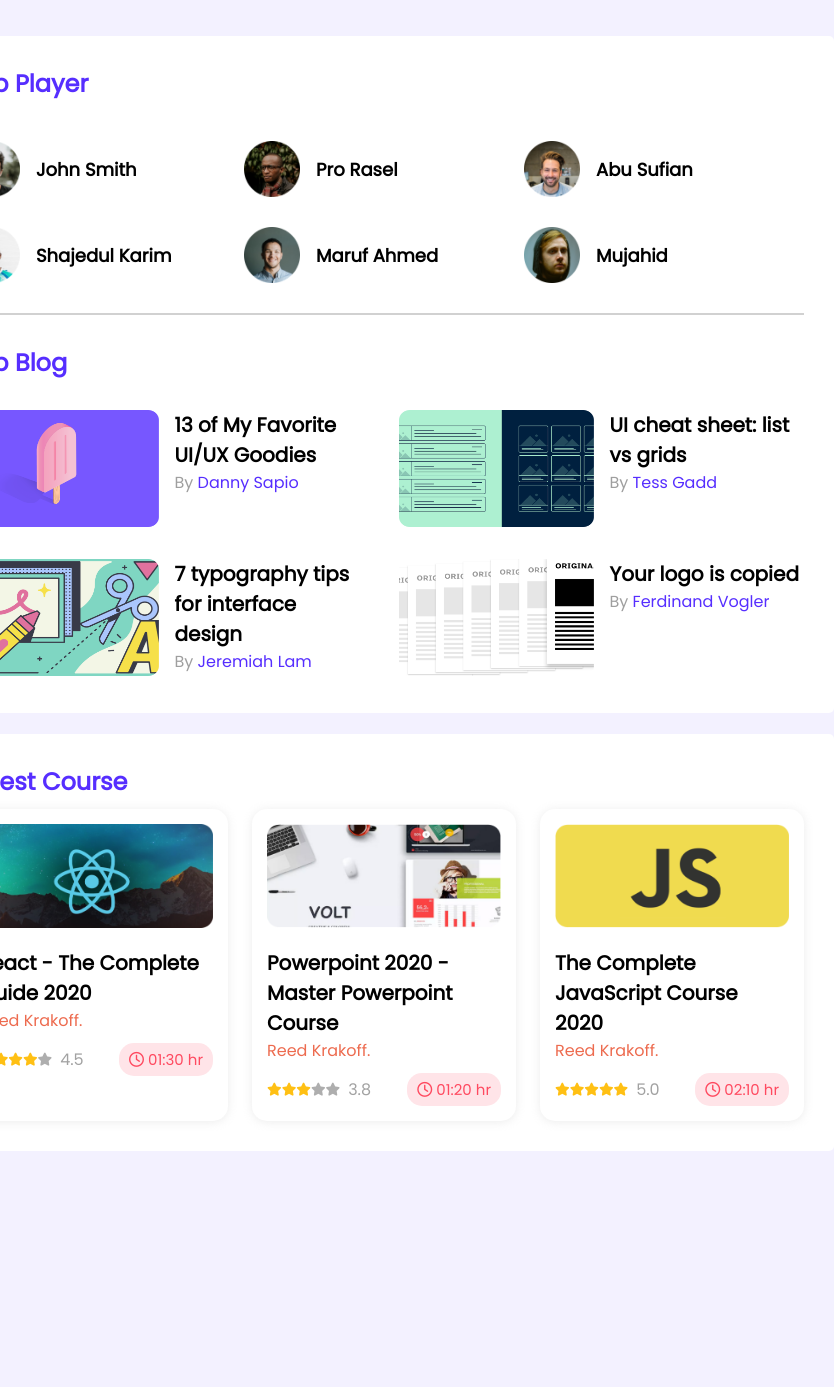
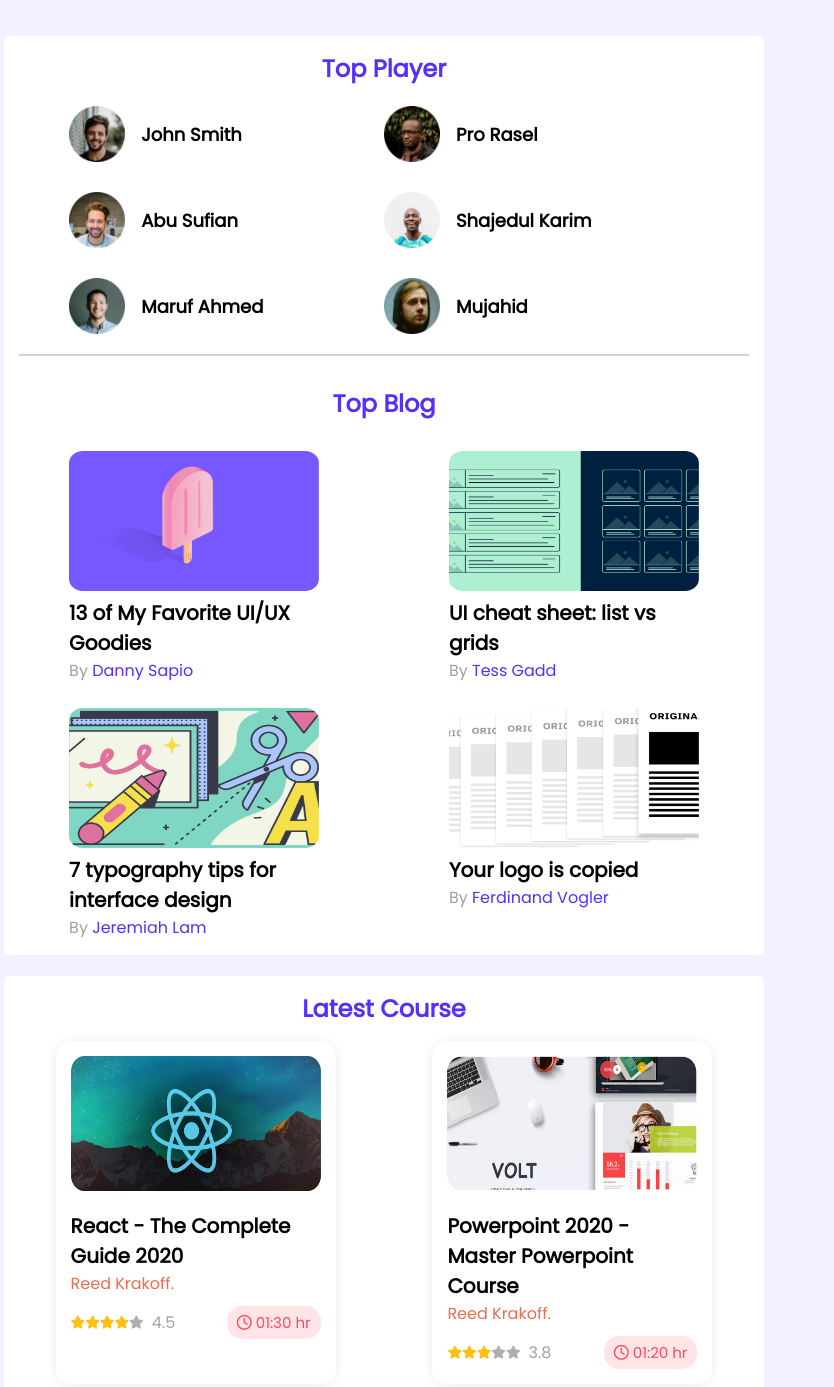
Before and after one commit to tasnimulshadi/ph-leader-board, a plain HTML site: page index.html in a window 768 px wide. Shown: the top 1387 px of the page, 834 px wide, since content can reach past the window. Before the commit the page ends 1187 px from the top, so only its background shows below. Drawn offline with Linux system fonts and the light colour scheme.

Commit message:
medium device responsive

```diff
--- a/style.css
+++ b/style.css
@@ -103,7 +103,7 @@
 }
 
 .blog-thumbnail img:hover {
-    transform: scale(1.1)
+    transform: scale(1.1);
 }
 
 .blog-info h3 {
@@ -276,12 +276,20 @@
         height: 150px;
     }
 
+    .blog-thumbnail img:hover {
+        transform: none;
+    }
+
     .blog-info h3 {
         font-size: 17px;
     }
 
     .blog-info p {
         font-size: 13px;
+    }
+
+    .blog-info p a:hover {
+        font-weight: 400;
     }
 
     .latest-courses {
@@ -330,7 +338,51 @@
 }
 
 /* Medium Devices */
-@media screen and (min-width:577px) and (max-width:768px) {}
+@media screen and (min-width:577px) and (max-width:768px) {
+    .container {
+        width: 95%;
+        padding: 15px;
+    }
 
-/* Large Devices */
-@media screen and (min-width:767px) and (max-width:992px) {}
+    .section-title {
+        margin: 0;
+        text-align: center;
+    }
+
+    .players {
+        grid-template-columns: repeat(2, 1fr);
+        padding: 20px 50px;
+    }
+
+    .blog {
+        flex-direction: column;
+        align-items: center;
+    }
+
+    .blog-thumbnail,
+    .blog-info {
+        width: 250px;
+    }
+
+    .blog-thumbnail img {
+        height: 140px;
+    }
+
+    .blog-thumbnail img:hover {
+        transform: none;
+    }
+
+    .courses {
+        grid-template-columns: repeat(2, 1fr);
+        margin-top: 15px;
+        justify-items: center;
+    }
+
+    .course {
+        width: 250px;
+    }
+
+    .course-banner {
+        height: 135px;
+    }
+}
```
